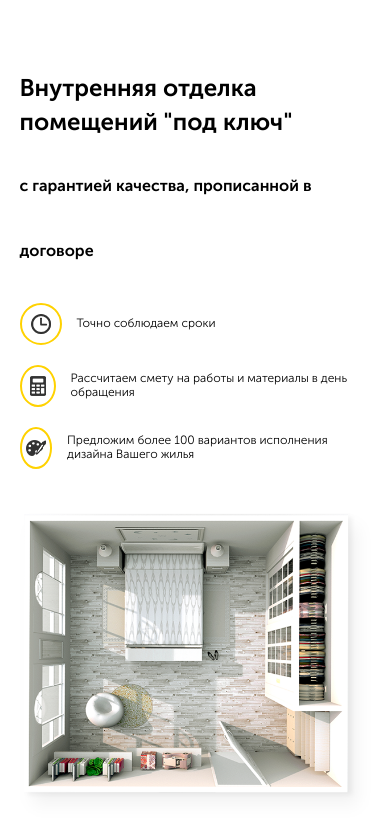
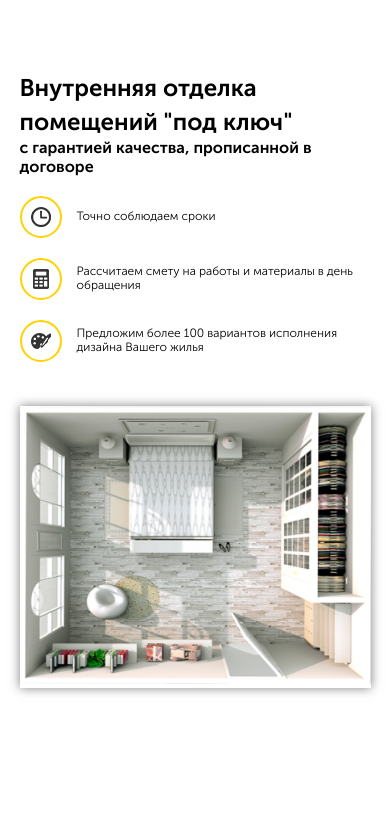
Before and after one commit to AnotherLegend/Repair, a plain HTML site: page src/index.html in a window 390 px wide. Shown: the part 60-882 px from the top of the page. After the commit the page ends 844 px from the top, so only its background shows below. Drawn offline with Linux system fonts and the light colour scheme.

Commit message:
Коректировка

```diff
--- a/src/index.html
+++ b/src/index.html
@@ -71,7 +71,7 @@
                     </div>
                     <!-- /.hero-text -->
                     <div class="hero-image">
-                        <img src="img/hero/hero-image.png" alt="План квартиры">
+                        <img src="img/hero/5.png" alt="План квартиры">
                     </div>
                     <!-- /.hero-image -->
                 </div>
--- a/src/sass/_interface.sass
+++ b/src/sass/_interface.sass
@@ -2,6 +2,7 @@ body
     +reg
 img
     max-width: 100%
+
 .container
     width: 1170px
     margin: auto
--- a/src/sass/blocks/_hero.sass
+++ b/src/sass/blocks/_hero.sass
@@ -2,41 +2,42 @@
     padding-top: 50px
     &-block
         display: flex
+
     &-text
-        flex-basis: 45%
+        flex-basis: 90%
         padding-right: 100px
         &__title
             font-size: 41px
             line-height: 55px
-            margin-bottom: 15px
+            margin-bottom: 35px
             +bold
         &__subtitle
-            display: inline-block
+            display: inline-flex
             font-size: 20px
-            line-height: 65px
-            margin-bottom: 45px
+            margin-bottom: 70px
             +bold
     &-list
         margin: 0
         padding: 0
-
         &__item
             display: flex
             align-items: center
             margin-bottom: 28px
         &__image
             flex-basis: 38px
-            width: 38px
+            min-width: 38px
             height: 38px
             border: 2px solid $main-color
             display: flex
             align-items: center
             justify-content: center
             border-radius: 50%
-            margin-left: 0
             margin-right: 30px
         &__text
             max-width: 300px
+    &-image
+        box-shadow: 0 0 10px rgba(0,0,0,0.5)
+        width: 115%
 @media (max-width: 1200px)
     .hero
         &-block
@@ -51,10 +52,11 @@
             &__title
                 font-size: 24px
                 line-height: 1.4
-                margin-bottom: 15px
+                margin-bottom: 0
             &__subtitle
                 font-size: 16px
                 margin-bottom: 20px
+                line-height: normal
         &-list
             &__item
                 margin-bottom: 20px
@@ -62,3 +64,5 @@
                 font-size: 12px
             &__image
                 margin-right: 15px
+        &-image
+            width: 100%
```
Also changed, not shown: src/css/style.css, src/img/hero/5.png (added), 1 other file.
